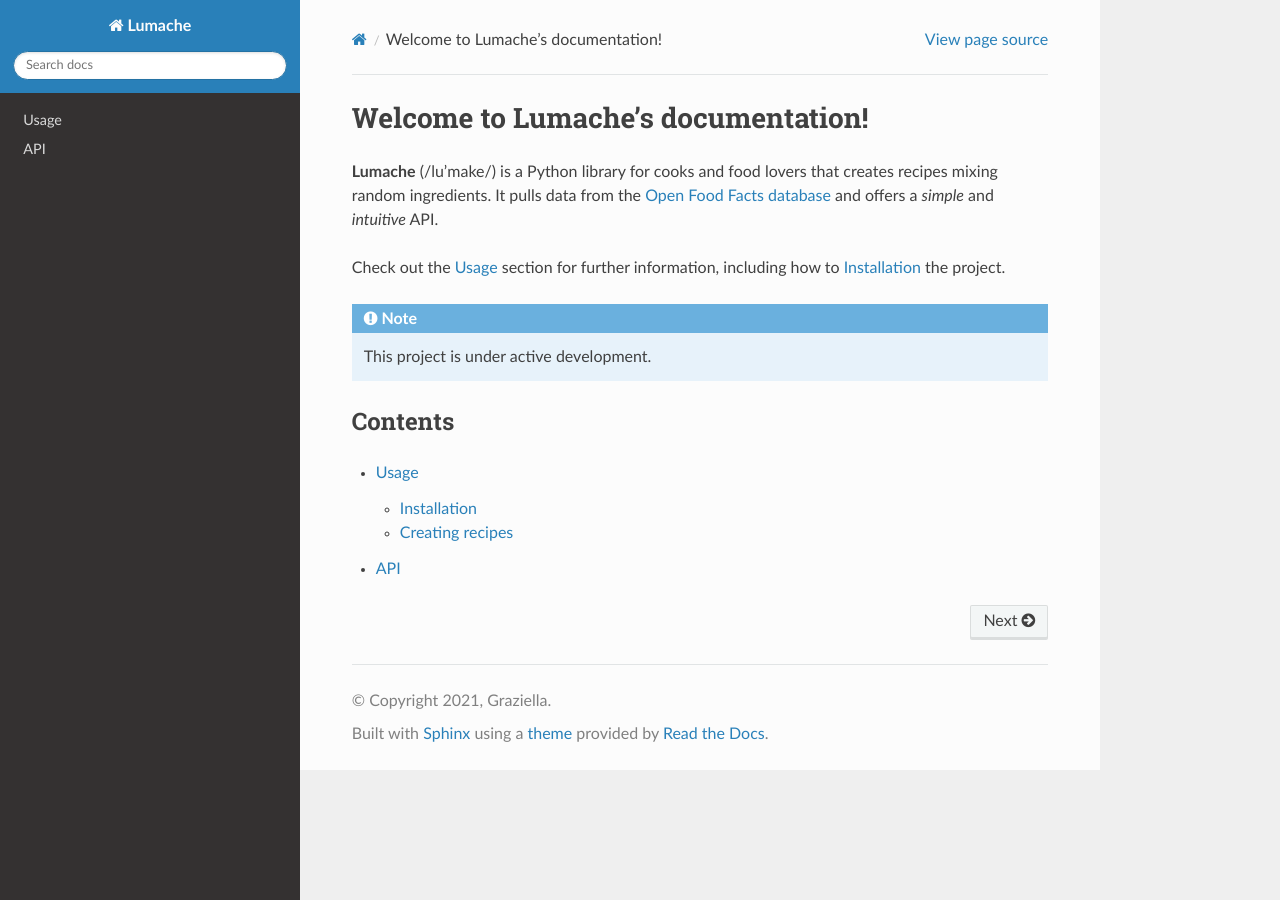
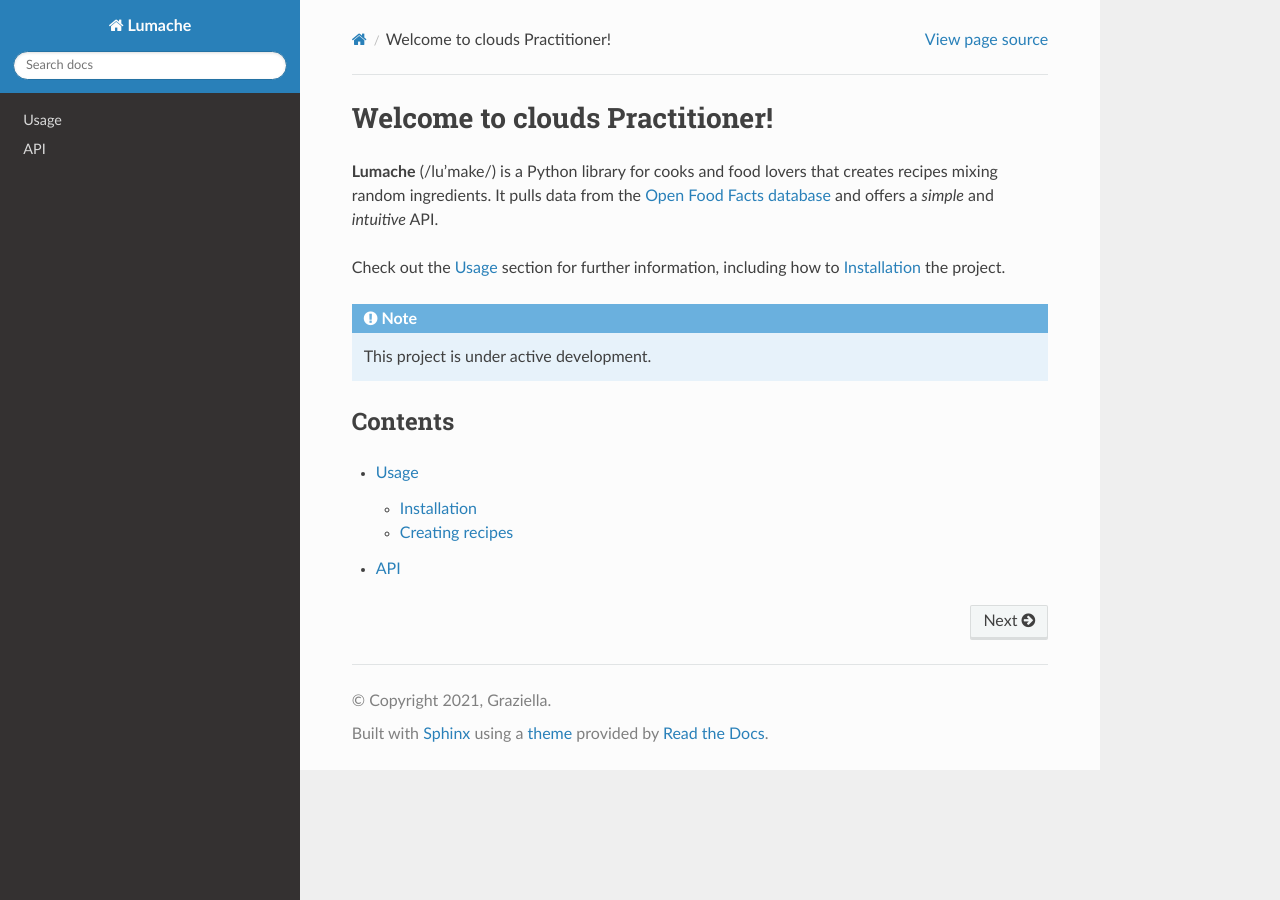
Before and after one commit to kimkimeldo/aws, a Sphinx documentation site: the page built from docs/source/index.rst, in a window 1280 px wide. Built offline with Sphinx 7.4.7 and the Read the Docs theme 3.1.0, drawn with Linux system fonts in a browser that asks for light colours.

Commit message:
Update index.rst

```diff
--- a/docs/source/index.rst
+++ b/docs/source/index.rst
@@ -1,4 +1,4 @@
-Welcome to Lumache's documentation!
+Welcome to clouds Practitioner!
 ===================================
 
 **Lumache** (/lu'make/) is a Python library for cooks and food lovers
```
